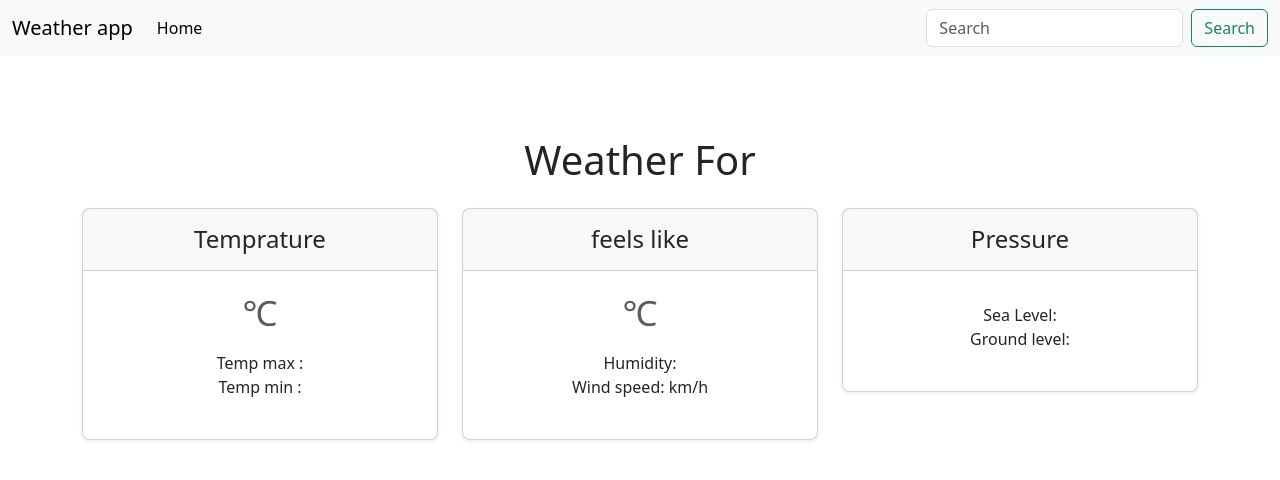
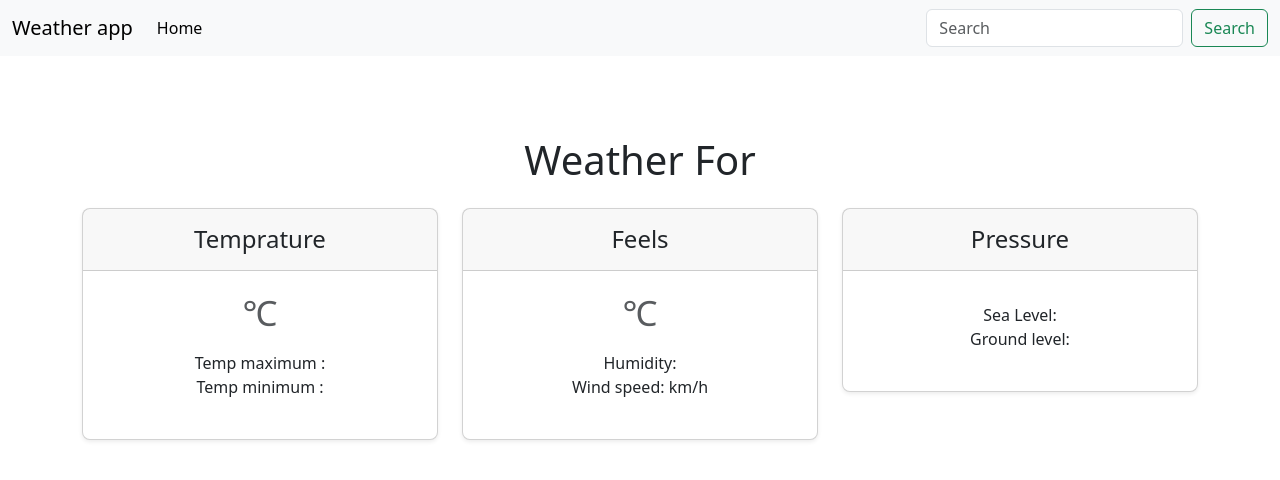
Before and after one commit to Narendra-2025/Weather-Forecast-App, a plain HTML site: page index.html in a window 1280 px wide. Drawn offline with nearby package versions, Linux system fonts and the light colour scheme; no server answers.

Commit message:
Feels Change

```diff
--- a/index.html
+++ b/index.html
@@ -40,8 +40,8 @@
                   <div class="card-body">
                     <h1 class="card-title pricing-card-title"></span><span id="temp"></span><small class="text-body-secondary fw-light"></span><span>&#8451</span> </small></h1>
                     <ul class="list-unstyled mt-3 mb-4">
-                      <li>Temp max :    <span id="temp_max"></span></li>
-                      <li>Temp min :    <span id="temp_min"></span></li>
+                      <li>Temp maximum :    <span id="temp_max"></span></li>
+                      <li>Temp minimum :    <span id="temp_min"></span></li>
                     </ul>
 
                   </div>
@@ -50,7 +50,7 @@
               <div class="col">
                 <div class="card mb-4 rounded-3 shadow-sm">
                   <div class="card-header py-3">
-                    <h4 class="my-0 fw-normal">feels like</h4>
+                    <h4 class="my-0 fw-normal">Feels</h4>
                   </div>
                   <div class="card-body">
                     <h1 class="card-title pricing-card-title"></span><span id="feels_like"></span><small class="text-body-secondary fw-light"><span>&#8451</span></small></h1>
```
